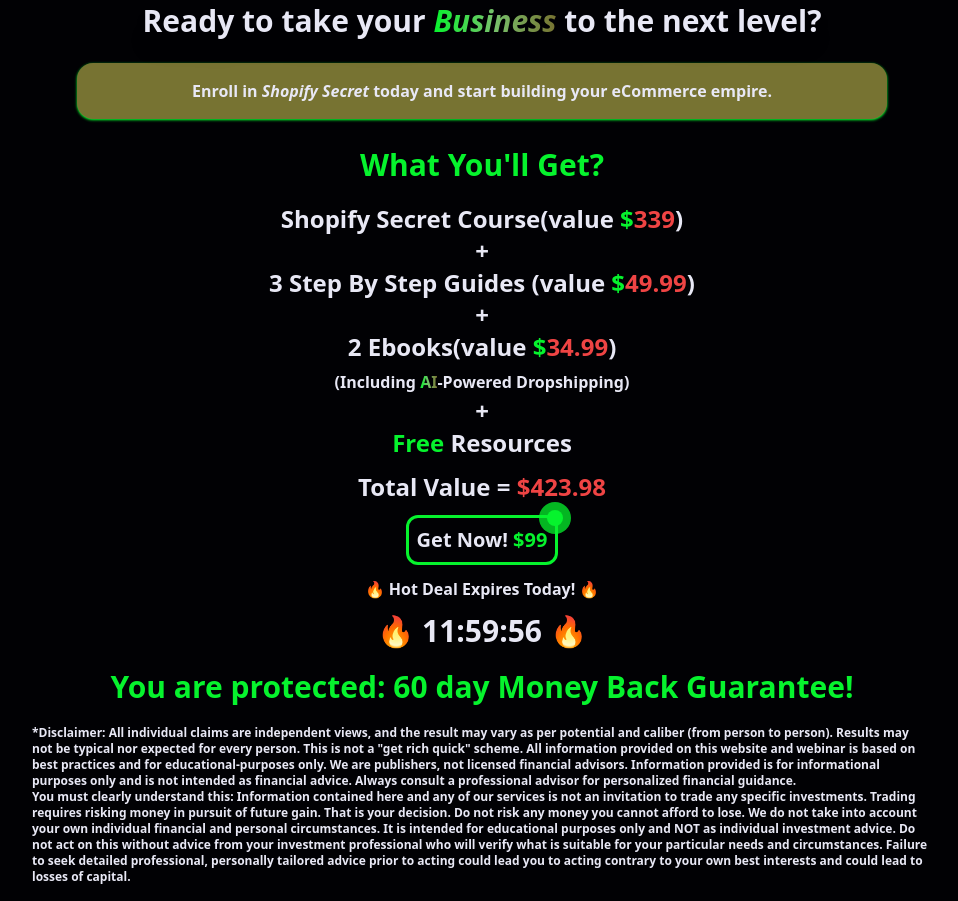
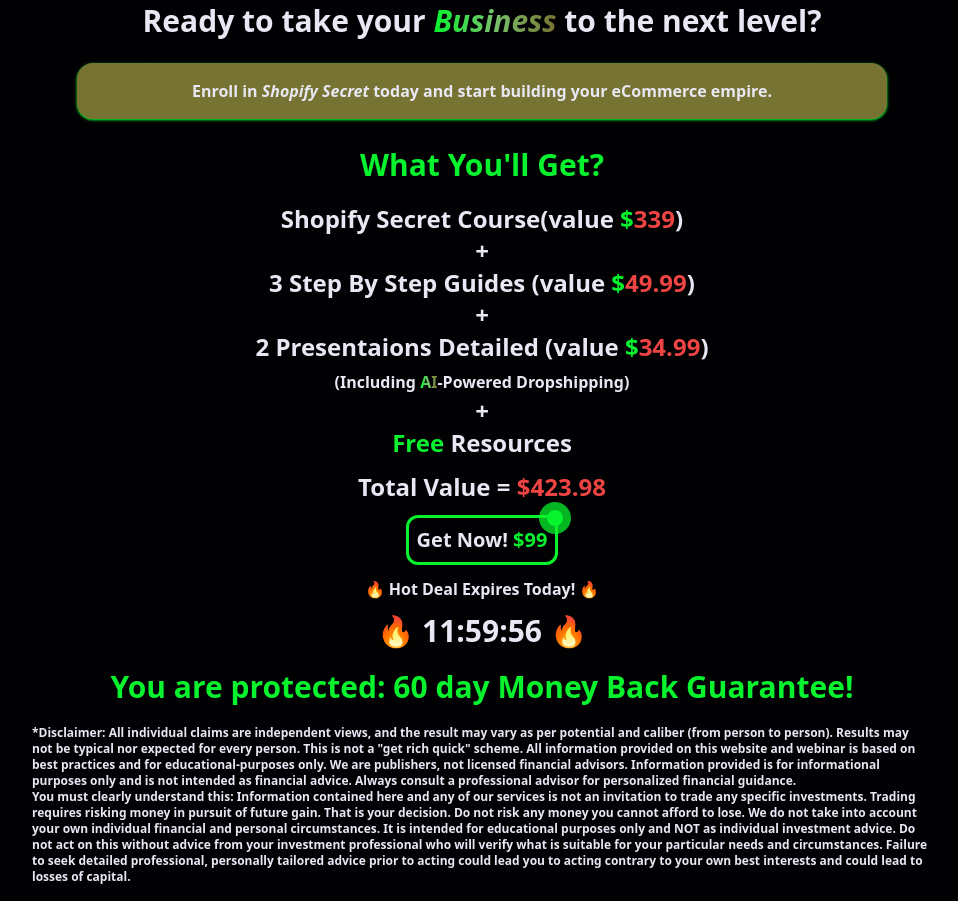
Before and after one commit to Muhammad-Uzair99/personal, a plain HTML site: page index.html in a window 1280 px wide. Shown: the part 1646-2547 px from the top of the page, without its empty margins (158-1116 px from the left). Drawn offline with nearby package versions, Linux system fonts and the light colour scheme; a script that the page names is missing.

Commit message:
update index.html

```diff
--- a/index.html
+++ b/index.html
@@ -1,6 +1,6 @@
 <!DOCTYPE html>
 <html>
-  <head>
+<head>
 	<meta charset='utf-8'/>
 	<title>Shopify Secret</title>
   	<meta content='Try Shopify free and start a business or grow an existing one. Get more than ecommerce software with tools to manage every part of your business.' name='description'/>
@@ -168,7 +168,7 @@
 
     <section class='w-full'>
       <h2 class='text-3xl mb-5 mt-7 text-[#06F32D]'>What You&#39;ll Get?</h2>
-      <h3 class='text-2xl m-0 mb-3'>Shopify Secret Course(value <span class='text-[#06F32D]'>$</span><span class='text-red-500'>339</span>)<br/> + <br/>3 Step By Step Guides (value <span class='text-[#06F32D]'>$</span><span class='text-red-500'>49.99</span>)<br/> + <br/>2 Ebooks(value <span class='text-[#06F32D]'>$</span><span class='text-red-500'>34.99</span>)<br/><span class='text-base'>(Including <span class='bg-gradient-to-r from-[#06F32D] via-[#77C16B] to-[#777332] inline-block text-transparent bg-clip-text'>AI</span>-Powered Dropshipping)</span><br/> + <br/><span class='text-[#06F32D]'>Free</span> Resources</h3>
+      <h3 class='text-2xl m-0 mb-3'>Shopify Secret Course(value <span class='text-[#06F32D]'>$</span><span class='text-red-500'>339</span>)<br/> + <br/>3 Step By Step Guides (value <span class='text-[#06F32D]'>$</span><span class='text-red-500'>49.99</span>)<br/> + <br/>2 Presentaions Detailed (value <span class='text-[#06F32D]'>$</span><span class='text-red-500'>34.99</span>)<br/><span class='text-base'>(Including <span class='bg-gradient-to-r from-[#06F32D] via-[#77C16B] to-[#777332] inline-block text-transparent bg-clip-text'>AI</span>-Powered Dropshipping)</span><br/> + <br/><span class='text-[#06F32D]'>Free</span> Resources</h3>
       <p class='text-2xl m-0 mb-3'><span class=''>Total Value</span> = <span class='text-red-500'>$423.98</span></p>
       <button class='text-xl m-0 mb-3 p-2 border-[3px] border-[#06F32D] rounded-xl relative'>
         <a class='w-full h-full rounded-xl' href="https://www.checkout-ds24.com/product/568148">Get Now! <span style='color:#06F32D'>$99</span></a>
```
